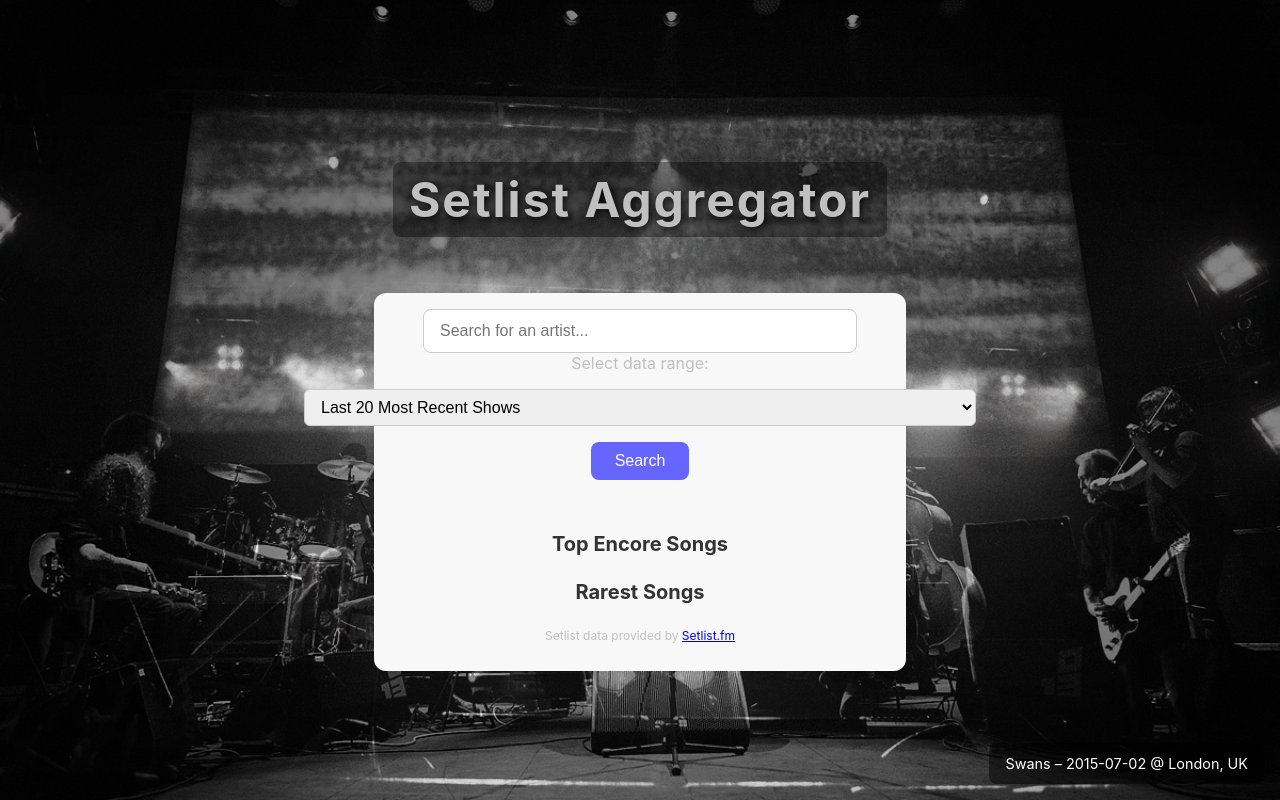
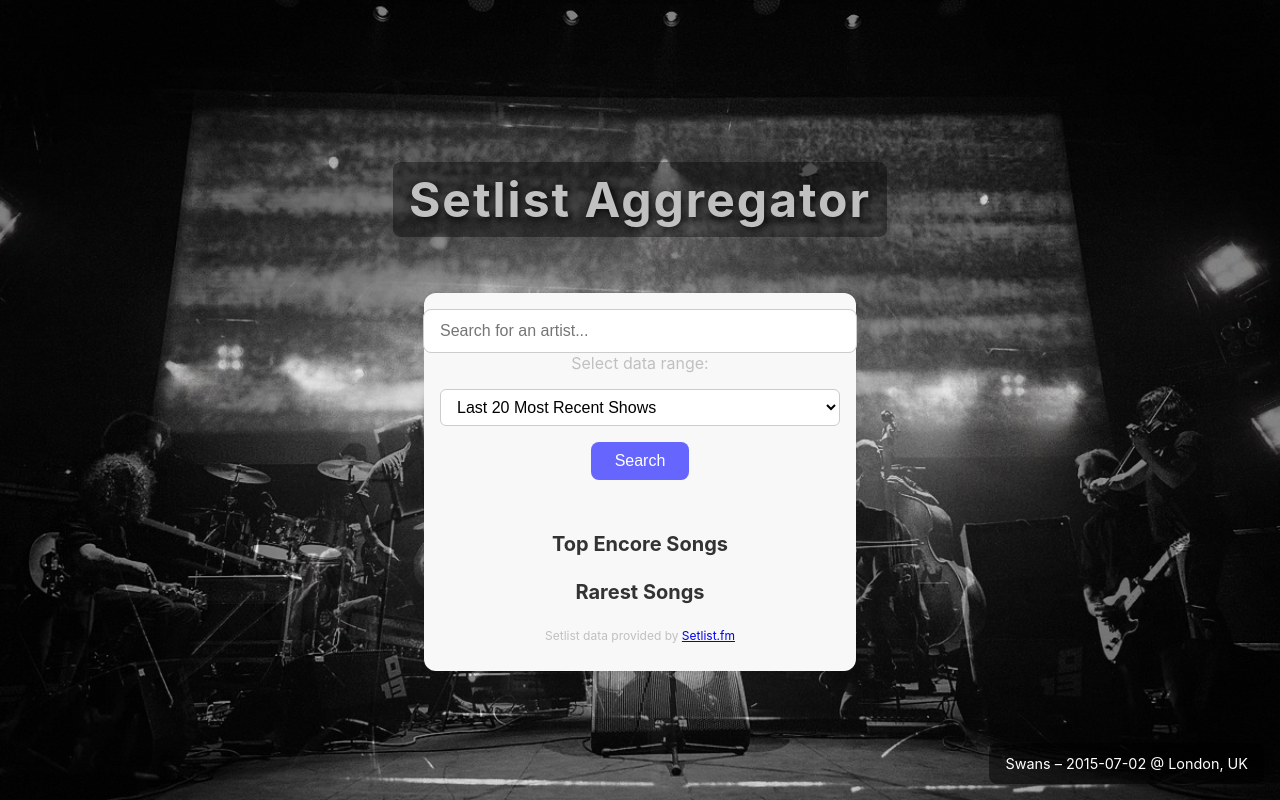
Before and after one commit to CIDS-484-Spring-2025/BP_Capstone, a React (Create React App) app in the folder frontend/: page / in a window 1280 px wide. Built offline with nearby package versions, Linux system fonts and the light colour scheme.

Commit message:
fix range select bar overflow

```diff
--- a/frontend/src/components/SearchBar.css
+++ b/frontend/src/components/SearchBar.css
@@ -1,4 +1,4 @@
-/* Container for the search input and button */
+/*Container for the search input and button*/
 .search-bar-container {
   display: flex;
   flex-direction: column;
@@ -13,7 +13,7 @@
   margin-right: auto;
 }
 
-/* The input box styling */
+/*The input box styling*/
 .search-input {
   width: 100%;
   max-width: 400px;
@@ -29,7 +29,7 @@
   border-color: #6666ff;
 }
 
-/* The search button */
+/*search button*/
 .search-button {
   margin-top: 1rem;
   padding: 10px 24px;
@@ -53,7 +53,7 @@
   background-color: #4d4ddb;
 }
 
-/* Container for results */
+/* ontainer for results*/
 .results-container {
   margin-top: 2rem;
   width: 100%;
@@ -61,7 +61,7 @@
   text-align: center;
 }
 
-/* Styling for result lists */
+/*Styling for result lists*/
 .results-container h3 {
   margin-bottom: 0.5rem;
   font-size: 20px;
@@ -79,3 +79,25 @@
   border-bottom: 1px solid #ddd;
   font-size: 16px;
 }
+
+
+/*dropdown for selecting data range option*/
+.range-select {
+  margin-top: 1rem;
+  padding: 8px 12px;
+  font-size: 16px;
+  border-radius: 6px;
+  border: 1px solid #ccc;
+
+  /*resolve overflow issue*/
+  width: 100%;
+  max-width: 400px;
+  box-sizing: border-box;
+  overflow: hidden;
+  text-overflow: ellipsis;
+  white-space: nowrap;
+
+  /*tidiness*/
+  background-color: white;
+  cursor: pointer;
+}
```
